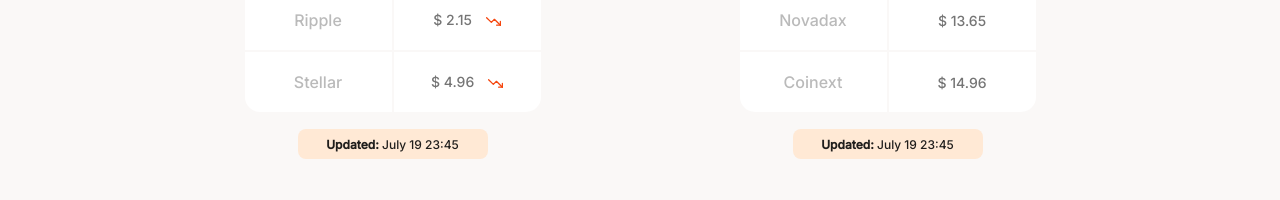
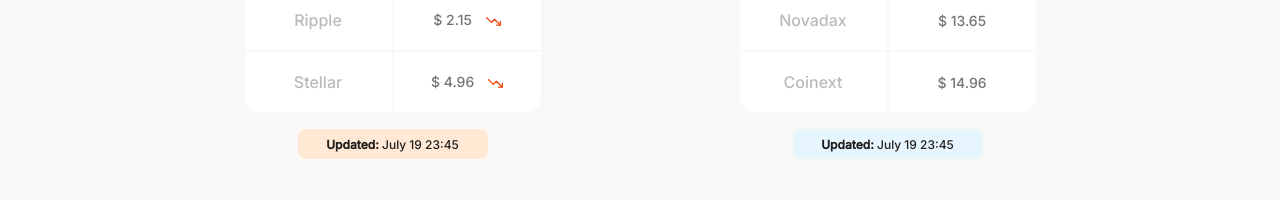
Before and after one commit to FreddyRobert17/landing-page, a plain HTML site: page index.html in a window 1280 px wide. Shown: the part 940-1140 px from the top of the page. Drawn offline with Linux system fonts and the light colour scheme.

Commit message:
chore: change tag color

```diff
--- a/css/tablet.css
+++ b/css/tablet.css
@@ -15,6 +15,3 @@
     max-width: 990px;
     margin: 0 auto
 }
-
-link href="./css/tablet.css" rel="stylesheet" media="(min-width: 990px)"/>
-    <title>Document</title>
--- a/index.html
+++ b/index.html
@@ -86,7 +86,7 @@
                 </tr>
               </table>
             </div>
-            <div class="currency-table-date">
+            <div class="currency-table-date fees">
               <p><b>Updated: </b>July 19 23:45</p>
             </div>
           </div>
--- a/styles.css
+++ b/styles.css
@@ -233,6 +233,10 @@ main {
     padding: 8px;
     background-color: var(--soft-orange);
     border-radius: 8px;
+}
+
+.currency-table-date.fees {
+    background-color: var(--soft-blue);
 }
 
 .currency-table-date p {
```
